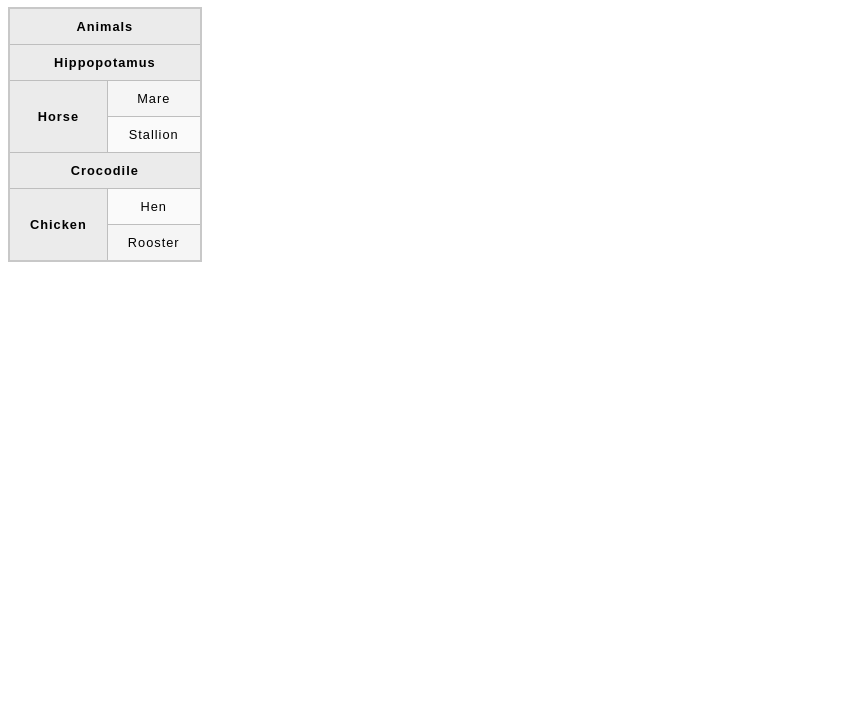
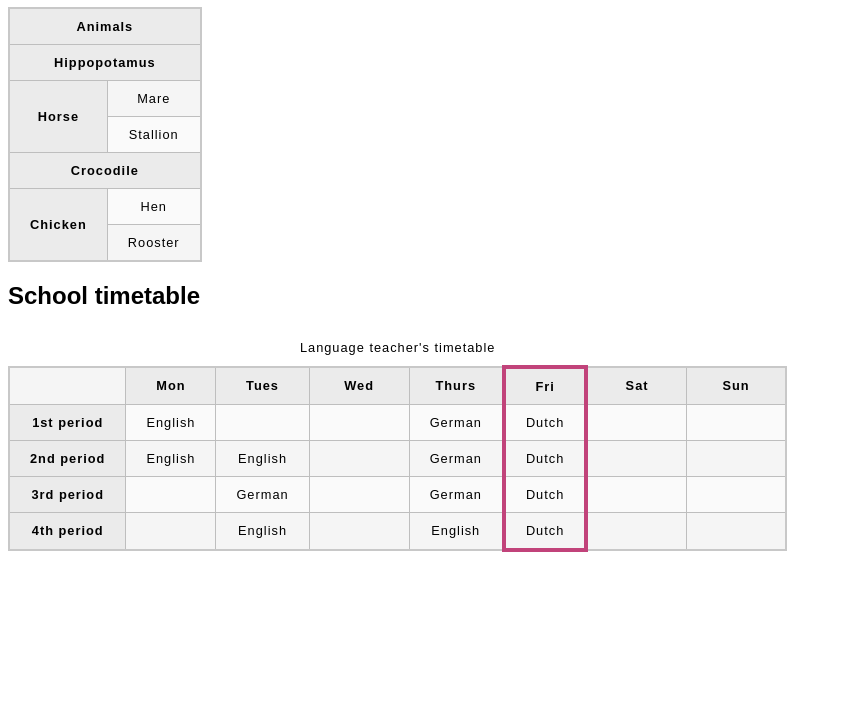
Before and after one commit to Marentxs/css-intermediate, a plain HTML site: page index.html in a window 1280 px wide. Shown: the part 73-800 px from the top of the page, without its empty margins (0-842 px from the left). Drawn offline with Linux system fonts and the light colour scheme.

Commit message:
example of table captions

```diff
--- a/index.html
+++ b/index.html
@@ -7,7 +7,7 @@
     <link rel="stylesheet" href="styles.css" />
   </head>
   <body>
-    <h1>Dogs Table</h1>
+    <h1>Tables</h1>
 
     <table>
       <tr>
@@ -34,5 +34,71 @@
         <td>Rooster</td>
       </tr>
     </table>
+
+    <h2>School timetable</h2>
+
+    <table>
+      <caption>
+        Language teacher's timetable
+      </caption>
+      <colgroup>
+        <col span="2" />
+        <col style="background-color: #97db9a" />
+        <col style="width: 100px" />
+        <col style="background-color: #97db9a" />
+        <col style="background-color: #dcc48e; border: 4px solid #c1437a" />
+        <col span="2" style="width: 100px" />
+      </colgroup>
+      <tr>
+        <td>&nbsp;</td>
+        <th>Mon</th>
+        <th>Tues</th>
+        <th>Wed</th>
+        <th>Thurs</th>
+        <th>Fri</th>
+        <th>Sat</th>
+        <th>Sun</th>
+      </tr>
+      <tr>
+        <th>1st period</th>
+        <td>English</td>
+        <td>&nbsp;</td>
+        <td>&nbsp;</td>
+        <td>German</td>
+        <td>Dutch</td>
+        <td>&nbsp;</td>
+        <td>&nbsp;</td>
+      </tr>
+      <tr>
+        <th>2nd period</th>
+        <td>English</td>
+        <td>English</td>
+        <td>&nbsp;</td>
+        <td>German</td>
+        <td>Dutch</td>
+        <td>&nbsp;</td>
+        <td>&nbsp;</td>
+      </tr>
+      <tr>
+        <th>3rd period</th>
+        <td>&nbsp;</td>
+        <td>German</td>
+        <td>&nbsp;</td>
+        <td>German</td>
+        <td>Dutch</td>
+        <td>&nbsp;</td>
+        <td>&nbsp;</td>
+      </tr>
+      <tr>
+        <th>4th period</th>
+        <td>&nbsp;</td>
+        <td>English</td>
+        <td>&nbsp;</td>
+        <td>English</td>
+        <td>Dutch</td>
+        <td>&nbsp;</td>
+        <td>&nbsp;</td>
+      </tr>
+    </table>
   </body>
 </html>
```
